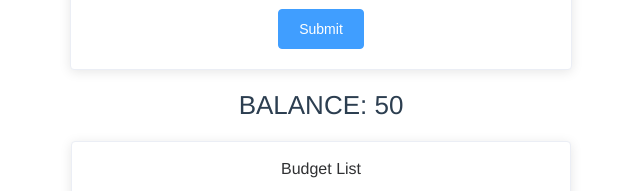
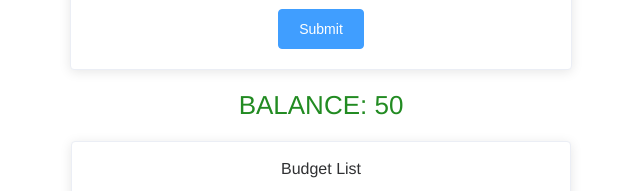
Before and after one commit to KaimNotark/budget, a Vue app: page / in a window 1280 px wide. Shown: the part 408-599 px from the top of the page, without its empty margins (319-959 px from the left). Built offline with nearby package versions, Linux system fonts and the light colour scheme.

Commit message:
the third task is done

```diff
--- a/src/components/TotalBalance.vue
+++ b/src/components/TotalBalance.vue
@@ -1,14 +1,29 @@
 <template>
-  <div class="total-balance">Balance: {{ total }}</div>
+  <div class="total-balance" :class="choiceColor">Balance: {{ total }}</div>
 </template>
 
 <script>
 export default {
   name: "TotalBalance",
+
+  data: () => ({
+    totalColor: "__zero",
+  }),
+
   props: {
     total: {
       type: Number,
       default: 0,
+    },
+  },
+
+  computed: {
+    choiceColor() {
+      return {
+        __positive: this.total > 0,
+        __negative: this.total < 0,
+        __zero: this.total === 0,
+      };
     },
   },
 };
@@ -21,4 +36,14 @@ export default {
   padding: 20px;
   text-align: center;
 }
+
+.__zero {
+  color: black;
+}
+.__positive {
+  color: forestgreen;
+}
+.__negative {
+  color: red;
+}
 </style>
```
